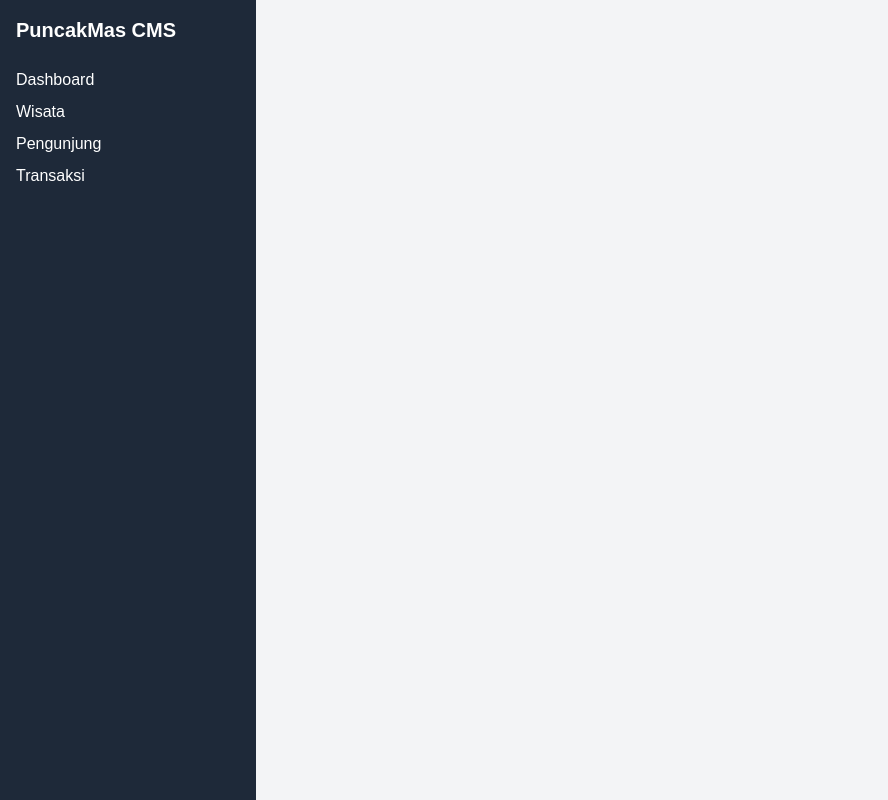
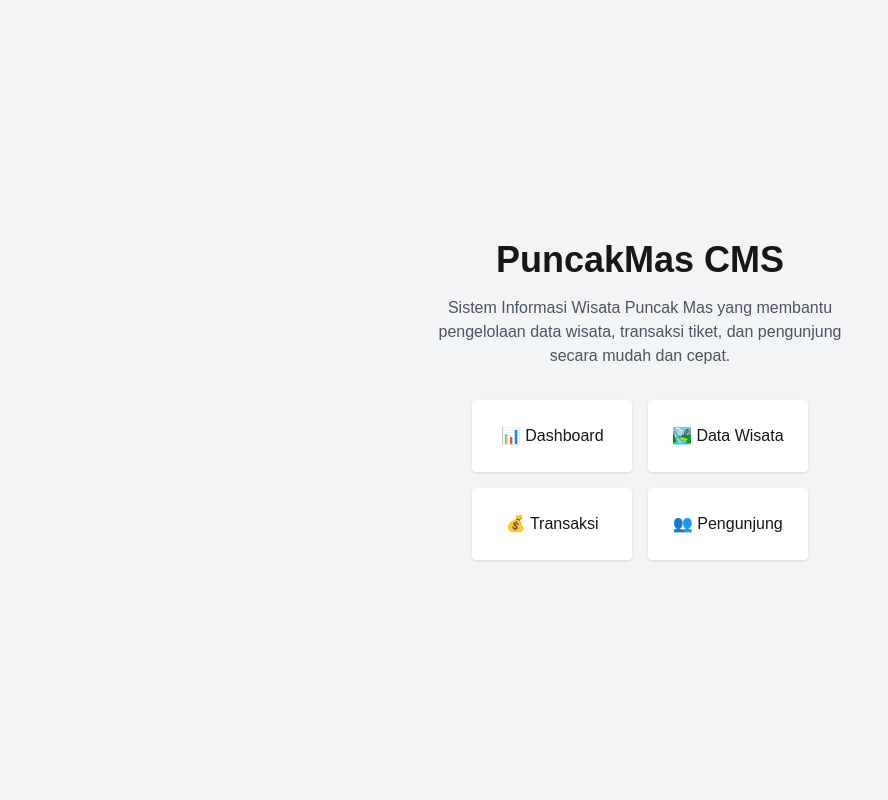
Before and after one commit to jonrenaldomarbun-source/TelukHebat_PuncakMasApp, a Next.js app in the folder cms-frontend/: page / in a window 1280 px wide. Shown: the whole page, without its empty margins (0-888 px from the left). Built offline with nearby package versions, Linux system fonts and the light colour scheme.

Commit message:
Update CMS Yang Dashboard

```diff
--- a/cms-frontend/src/app/dashboard/page.tsx
+++ b/cms-frontend/src/app/dashboard/page.tsx
@@ -1,23 +1,59 @@
+"use client";
+import { useEffect, useState } from "react";
+
+type TransaksiType = {
+  total: number;
+};
+
 export default function Dashboard() {
+  const [totalTransaksi, setTotalTransaksi] = useState(0);
+  const [totalPemasukan, setTotalPemasukan] = useState(0);
+
+  useEffect(() => {
+    const stored = localStorage.getItem("transaksi");
+
+    if (stored) {
+      const data: TransaksiType[] = JSON.parse(stored);
+
+      setTotalTransaksi(data.length);
+
+      const total = data.reduce((sum, item) => sum + item.total, 0);
+      setTotalPemasukan(total);
+    }
+  }, []);
+
+  const formatRupiah = (angka: number) => {
+    return new Intl.NumberFormat("id-ID", {
+      style: "currency",
+      currency: "IDR",
+    }).format(angka);
+  };
+
   return (
     <div>
       <h1 className="text-2xl font-bold mb-6">Dashboard</h1>
 
       <div className="grid grid-cols-3 gap-4">
+
         <div className="bg-white p-4 rounded shadow">
-          <p>Total Wisata</p>
-          <h2 className="text-xl font-bold">10</h2>
+          <p>Total Transaksi</p>
+          <h2 className="text-xl font-bold">{totalTransaksi}</h2>
         </div>
 
         <div className="bg-white p-4 rounded shadow">
-          <p>Pengunjung</p>
-          <h2 className="text-xl font-bold">120</h2>
+          <p>Total Pemasukan</p>
+          <h2 className="text-xl font-bold">
+            {formatRupiah(totalPemasukan)}
+          </h2>
         </div>
 
         <div className="bg-white p-4 rounded shadow">
-          <p>Transaksi</p>
-          <h2 className="text-xl font-bold">50</h2>
+          <p>Status</p>
+          <h2 className="text-xl font-bold text-green-500">
+            Aktif
+          </h2>
         </div>
+
       </div>
     </div>
   );
--- a/cms-frontend/src/app/page.tsx
+++ b/cms-frontend/src/app/page.tsx
@@ -1,35 +1,48 @@
 import Link from "next/link";
-import "./globals.css";
 
-export default function RootLayout({
-  children,
-}: {
-  children: React.ReactNode;
-}) {
+export default function Home() {
   return (
-    <html lang="en">
-      <body>
-        <div className="flex min-h-screen">
+    <div className="min-h-screen flex flex-col items-center justify-center bg-gray-100">
 
-          {/* SIDEBAR */}
-          <div className="w-64 bg-gray-800 text-white p-4">
-            <h2 className="text-xl font-bold mb-6">PuncakMas CMS</h2>
+      {/* TITLE */}
+      <h1 className="text-4xl font-bold mb-4">
+        PuncakMas CMS
+      </h1>
 
-            <ul className="space-y-2">
-              <li><Link href="/dashboard">Dashboard</Link></li>
-              <li><Link href="/wisata">Wisata</Link></li>
-              <li><Link href="/pengunjung">Pengunjung</Link></li>
-              <li><Link href="/transaksi">Transaksi</Link></li>
-            </ul>
+      <p className="text-gray-600 mb-8 text-center max-w-md">
+        Sistem Informasi Wisata Puncak Mas yang membantu pengelolaan
+        data wisata, transaksi tiket, dan pengunjung secara mudah dan cepat.
+      </p>
+
+      {/* MENU */}
+      <div className="grid grid-cols-2 gap-4">
+
+        <Link href="/dashboard">
+          <div className="bg-white p-6 rounded shadow hover:shadow-lg cursor-pointer text-center">
+            📊 Dashboard
           </div>
+        </Link>
 
-          {/* CONTENT */}
-          <div className="flex-1 p-6 bg-gray-100">
-            {children}
+        <Link href="/wisata">
+          <div className="bg-white p-6 rounded shadow hover:shadow-lg cursor-pointer text-center">
+            🏞️ Data Wisata
           </div>
+        </Link>
 
-        </div>
-      </body>
-    </html>
+        <Link href="/transaksi">
+          <div className="bg-white p-6 rounded shadow hover:shadow-lg cursor-pointer text-center">
+            💰 Transaksi
+          </div>
+        </Link>
+
+        <Link href="/pengunjung">
+          <div className="bg-white p-6 rounded shadow hover:shadow-lg cursor-pointer text-center">
+            👥 Pengunjung
+          </div>
+        </Link>
+
+      </div>
+
+    </div>
   );
 }
--- a/cms-frontend/src/app/transaksi/page.tsx
+++ b/cms-frontend/src/app/transaksi/page.tsx
@@ -1,5 +1,5 @@
 "use client";
-import { useState } from "react";
+import { useState, useEffect } from "react";
 
 type TransaksiType = {
   id: number;
@@ -15,6 +15,14 @@ export default function Transaksi() {
   const [nama, setNama] = useState("");
   const [jumlah, setJumlah] = useState(1);
   const [harga, setHarga] = useState(10000);
+
+  // ambil data dari localStorage saat pertama load
+  useEffect(() => {
+    const stored = localStorage.getItem("transaksi");
+    if (stored) {
+      setData(JSON.parse(stored));
+    }
+  }, []);
 
   // format rupiah
   const formatRupiah = (angka: number) => {
@@ -39,16 +47,21 @@ export default function Transaksi() {
       tanggal: new Date().toLocaleDateString(),
     };
 
-    setData([newData, ...data]);
+    const updatedData = [newData, ...data];
+
+    setData(updatedData);
+    localStorage.setItem("transaksi", JSON.stringify(updatedData));
 
     setNama("");
     setJumlah(1);
     setHarga(10000);
   };
 
-  // hapus transaksi
+  // hapus transaksi + update storage
   const handleDelete = (id: number) => {
-    setData(data.filter((item) => item.id !== id));
+    const updatedData = data.filter((item) => item.id !== id);
+    setData(updatedData);
+    localStorage.setItem("transaksi", JSON.stringify(updatedData));
   };
 
   // total semua pemasukan
```
